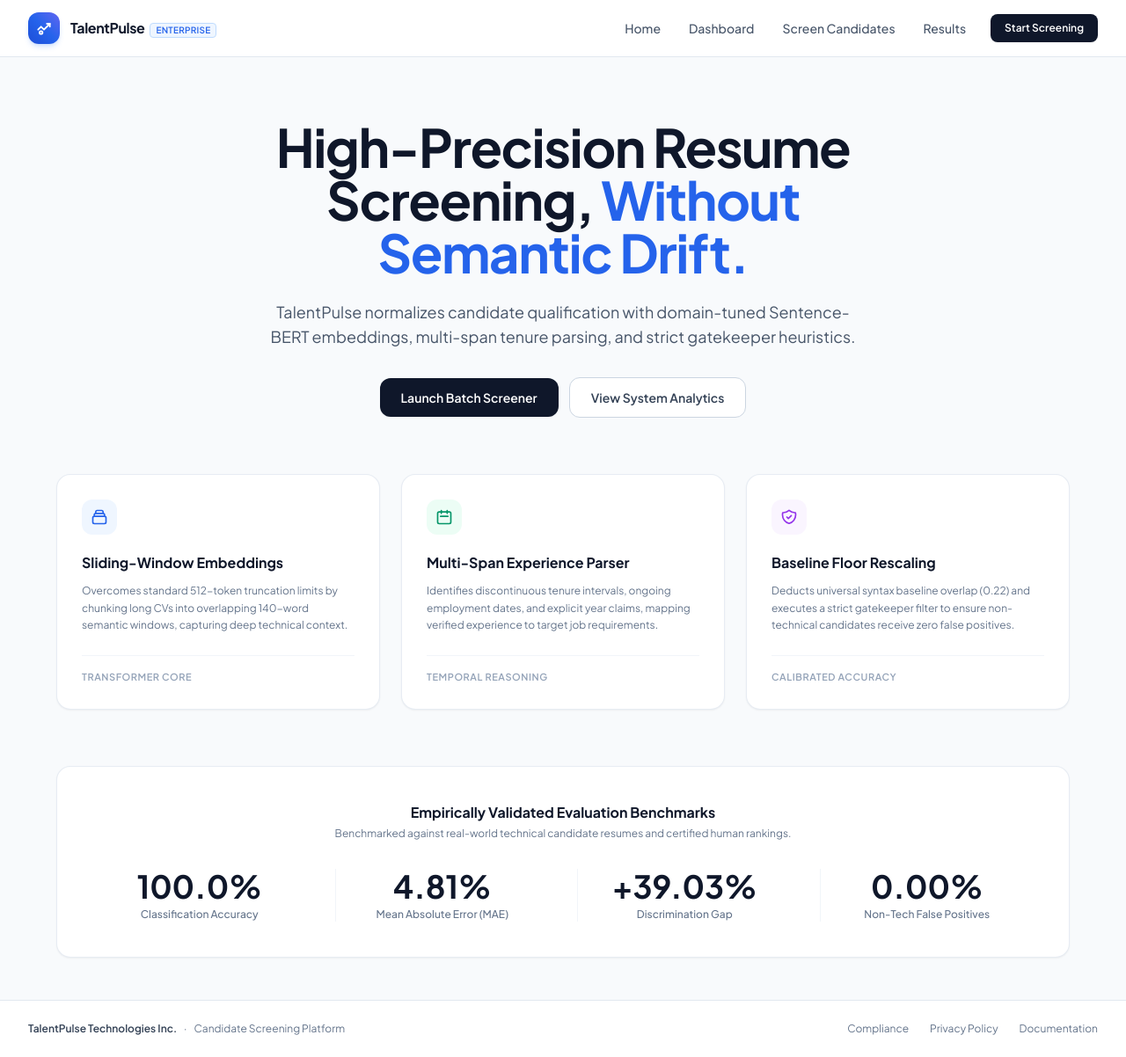
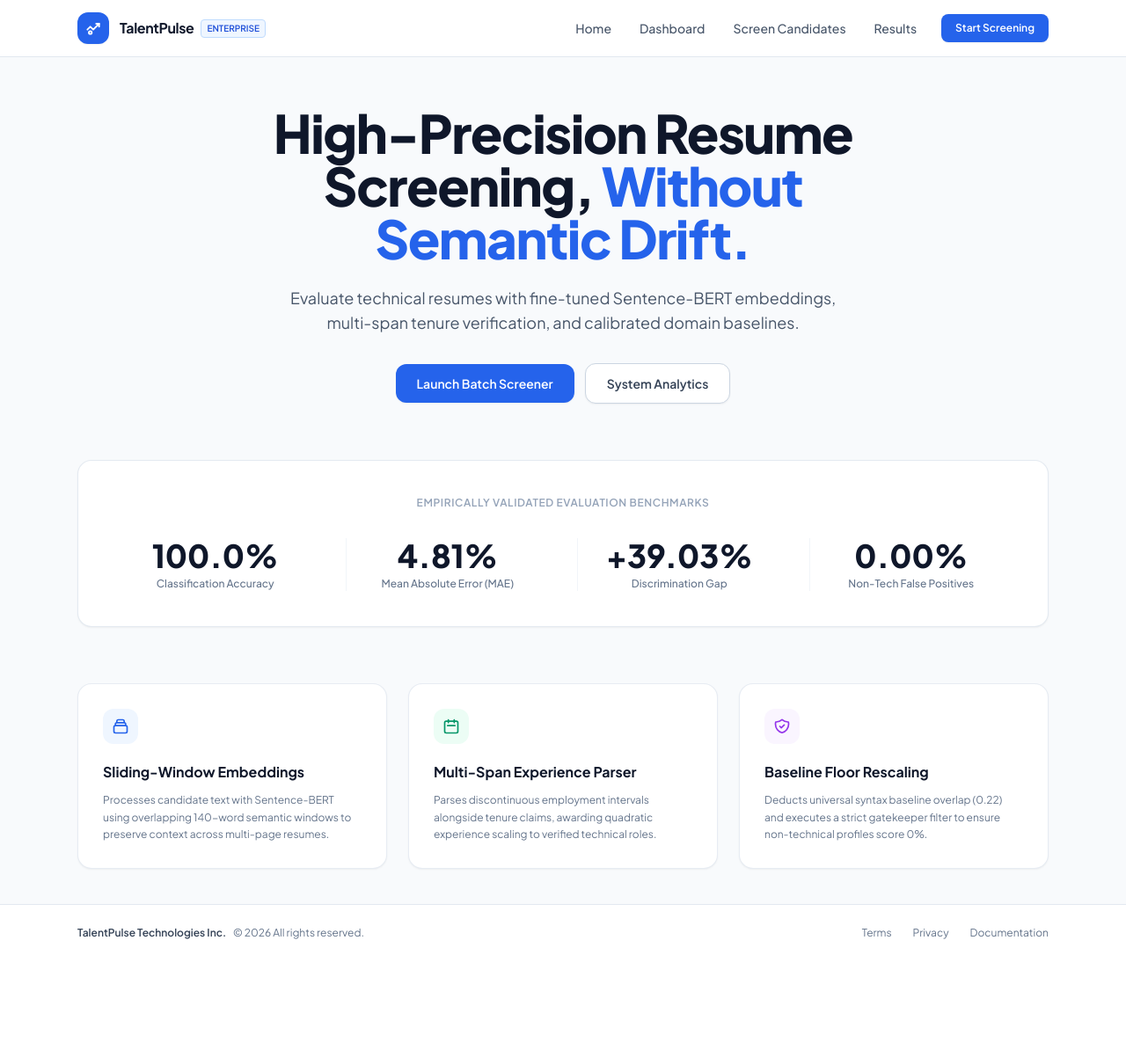
Before and after one commit to adeesha2003/AI-Candidate-Screener, a Flask app: page / in a window 1280 px wide. Shown: the whole page at 88% size. After the commit the page ends 1068 px from the top, so only its background shows below. Run offline with Flask 3, Linux system fonts and the light colour scheme; some libraries are stand-ins or nearby versions.

Commit message:
Fix Jinja2 template recursion error and finalize enterprise SaaS UI layout

```diff
--- a/templates/base.html
+++ b/templates/base.html
@@ -4,15 +4,11 @@
     <meta charset="UTF-8">
     <meta name="viewport" content="width=device-width, initial-scale=1.0">
     <title>TalentPulse | Enterprise Candidate Screening</title>
-    <!-- Modern Enterprise Typography -->
     <link rel="preconnect" href="https://fonts.googleapis.com">
     <link rel="preconnect" href="https://fonts.gstatic.com" crossorigin>
-    <link href="https://fonts.googleapis.com/css2?family=Plus+Jakarta+Sans:wght@400;500;600;700&display=swap" rel="stylesheet">
-    <!-- Tailwind CSS CDN -->
+    <link href="https://fonts.googleapis.com/css2?family=Plus+Jakarta+Sans:wght@400;500;600;700;800&display=swap" rel="stylesheet">
     <script src="https://cdn.tailwindcss.com"></script>
-    <!-- HTMX CDN -->
     <script src="https://unpkg.com/htmx.org@1.9.10"></script>
-    <!-- Chart.js CDN -->
     <script src="https://cdn.jsdelivr.net/npm/chart.js"></script>
     <script>
         tailwind.config = {
@@ -26,28 +22,25 @@
         }
     </script>
 </head>
-<body class="bg-[#f8fafc] text-slate-900 min-h-screen flex flex-col antialiased selection:bg-blue-100 selection:text-blue-900">
+<body class="bg-[#f8fafc] text-slate-900 min-h-screen flex flex-col antialiased">
 
     <!-- Top Navigation Bar -->
-    <header class="bg-white/95 backdrop-blur-sm border-b border-slate-200 sticky top-0 z-40">
-        <div class="max-w-7xl mx-auto px-4 sm:px-6 lg:px-8 h-16 flex items-center justify-between">
-
-            <!-- Modern Brand Identity with SVG Emblem -->
-            <a href="/" class="flex items-center gap-3 group">
-                <div class="w-9 h-9 rounded-xl bg-gradient-to-tr from-blue-700 via-blue-600 to-indigo-500 flex items-center justify-center shadow-md shadow-blue-500/20 group-hover:shadow-blue-500/30 transition-all duration-200">
-                    <svg class="w-5 h-5 text-white" viewBox="0 0 24 24" fill="none" stroke="currentColor" stroke-width="2.2" stroke-linecap="round" stroke-linejoin="round">
+    <header class="bg-white border-b border-slate-200 sticky top-0 z-40">
+        <div class="max-w-6xl mx-auto px-4 sm:px-6 h-16 flex items-center justify-between">
+            <a href="/" class="flex items-center gap-3">
+                <div class="w-9 h-9 rounded-xl bg-blue-600 flex items-center justify-center text-white shadow-sm">
+                    <svg class="w-5 h-5" viewBox="0 0 24 24" fill="none" stroke="currentColor" stroke-width="2.2" stroke-linecap="round" stroke-linejoin="round">
                         <path d="M4 14l4-4 4 4 8-8"/>
                         <path d="M16 6h4v4"/>
                         <circle cx="8" cy="18" r="2"/>
                     </svg>
                 </div>
-                <div class="flex items-baseline gap-1.5">
+                <div class="flex items-center gap-2">
                     <span class="text-base font-bold tracking-tight text-slate-900">TalentPulse</span>
-                    <span class="text-[10px] font-semibold text-blue-600 bg-blue-50 border border-blue-200 px-1.5 py-0.2 rounded tracking-wide">ENTERPRISE</span>
+                    <span class="text-[10px] font-semibold text-blue-700 bg-blue-50 border border-blue-200 px-1.5 py-0.5 rounded">ENTERPRISE</span>
                 </div>
             </a>
 
-            <!-- Navigation Links -->
             <nav class="flex items-center gap-1 sm:gap-2">
                 <a href="/" class="text-sm font-medium px-3 py-1.5 rounded-lg text-slate-600 hover:text-slate-900 hover:bg-slate-100 transition-colors">
                     Home
@@ -61,7 +54,7 @@
                 <a href="/results" class="text-sm font-medium px-3 py-1.5 rounded-lg text-slate-600 hover:text-slate-900 hover:bg-slate-100 transition-colors">
                     Results
                 </a>
-                <a href="/screen" class="ml-2 hidden sm:inline-flex items-center px-4 py-2 bg-slate-900 hover:bg-slate-800 text-white text-xs font-semibold rounded-lg shadow-sm transition">
+                <a href="/screen" class="ml-2 hidden sm:inline-flex items-center px-4 py-2 bg-blue-600 hover:bg-blue-700 text-white text-xs font-semibold rounded-lg shadow-sm transition">
                     Start Screening
                 </a>
             </nav>
@@ -69,21 +62,20 @@
     </header>
 
     <!-- Main View Slot -->
-    <main class="flex-1 max-w-7xl w-full mx-auto px-4 sm:px-6 lg:px-8 py-8">
+    <main class="flex-1 max-w-6xl w-full mx-auto px-4 sm:px-6 py-10">
         {% block content %}{% endblock %}
     </main>
 
-    <!-- Professional Corporate Footer -->
+    <!-- Clean Corporate Footer -->
     <footer class="bg-white border-t border-slate-200 py-6 mt-auto">
-        <div class="max-w-7xl mx-auto px-4 sm:px-6 lg:px-8 flex flex-col sm:flex-row items-center justify-between text-xs text-slate-500 gap-3">
+        <div class="max-w-6xl mx-auto px-4 sm:px-6 flex flex-col sm:flex-row items-center justify-between text-xs text-slate-500 gap-3">
             <div class="flex items-center space-x-2">
                 <span class="font-semibold text-slate-700">TalentPulse Technologies Inc.</span>
-                <span>&middot;</span>
-                <span>Candidate Screening Platform</span>
+                <span>&copy; 2026 All rights reserved.</span>
             </div>
             <div class="flex items-center space-x-6 text-slate-500">
-                <a href="#" class="hover:text-slate-900 transition">Compliance</a>
-                <a href="#" class="hover:text-slate-900 transition">Privacy Policy</a>
+                <a href="#" class="hover:text-slate-900 transition">Terms</a>
+                <a href="#" class="hover:text-slate-900 transition">Privacy</a>
                 <a href="#" class="hover:text-slate-900 transition">Documentation</a>
             </div>
         </div>
--- a/templates/index.html
+++ b/templates/index.html
@@ -1,81 +1,32 @@
 {% extends "base.html" %}
 
 {% block content %}
-<div class="max-w-6xl mx-auto space-y-16 py-4">
+<div class="space-y-16">
 
-    <!-- Hero Section -->
-    <div class="text-center max-w-3xl mx-auto space-y-6 pt-6">
+    <!-- Clean Hero Section -->
+    <div class="text-center max-w-3xl mx-auto space-y-6 pt-4">
         <h1 class="text-4xl sm:text-6xl font-extrabold text-slate-900 tracking-tight leading-[1.12]">
             High-Precision Resume Screening, <span class="text-blue-600">Without Semantic Drift.</span>
         </h1>
 
         <p class="text-slate-600 text-base sm:text-lg leading-relaxed max-w-2xl mx-auto">
-            TalentPulse normalizes candidate qualification with domain-tuned Sentence-BERT embeddings, multi-span tenure parsing, and strict gatekeeper heuristics.
+            Evaluate technical resumes with fine-tuned Sentence-BERT embeddings, multi-span tenure verification, and calibrated domain baselines.
         </p>
 
         <div class="pt-2 flex flex-wrap items-center justify-center gap-3">
-            <a href="/screen" class="px-6 py-3 bg-slate-900 hover:bg-slate-800 text-white text-sm font-semibold rounded-xl shadow-sm hover:shadow transition-all">
+            <a href="/screen" class="px-6 py-3 bg-blue-600 hover:bg-blue-700 text-white text-sm font-semibold rounded-xl shadow-sm hover:shadow transition-all">
                 Launch Batch Screener
             </a>
-            <a href="/dashboard" class="px-6 py-3 bg-white hover:bg-slate-50 text-slate-700 text-sm font-semibold rounded-xl border border-slate-300 transition-all">
-                View System Analytics
+            <a href="/dashboard" class="px-6 py-3 bg-white hover:bg-slate-50 text-slate-700 text-sm font-semibold rounded-xl border border-slate-300 shadow-sm transition-all">
+                System Analytics
             </a>
         </div>
     </div>
 
-    <!-- Feature Architecture Grid -->
-    <div class="grid grid-cols-1 md:grid-cols-3 gap-6">
-        <div class="bg-white border border-slate-200/80 rounded-2xl p-7 shadow-sm hover:border-slate-300 transition-all flex flex-col justify-between">
-            <div>
-                <div class="w-10 h-10 rounded-xl bg-blue-50 text-blue-600 flex items-center justify-center mb-5">
-                    <svg class="w-5 h-5" fill="none" stroke="currentColor" viewBox="0 0 24 24"><path stroke-linecap="round" stroke-linejoin="round" stroke-width="2" d="M19 11H5m14 0a2 2 0 012 2v6a2 2 0 01-2 2H5a2 2 0 01-2-2v-6a2 2 0 012-2m14 0V9a2 2 0 00-2-2M5 11V9a2 2 0 012-2m0 0V5a2 2 0 012-2h6a2 2 0 012 2v2M7 7h10"/></svg>
-                </div>
-                <h3 class="text-base font-bold text-slate-900">Sliding-Window Embeddings</h3>
-                <p class="text-xs text-slate-500 mt-2.5 leading-relaxed">
-                    Overcomes standard 512-token truncation limits by chunking long CVs into overlapping 140-word semantic windows, capturing deep technical context.
-                </p>
-            </div>
-            <div class="mt-6 pt-4 border-t border-slate-100 text-[11px] font-semibold text-slate-400 uppercase tracking-wider">
-                Transformer Core
-            </div>
-        </div>
-
-        <div class="bg-white border border-slate-200/80 rounded-2xl p-7 shadow-sm hover:border-slate-300 transition-all flex flex-col justify-between">
-            <div>
-                <div class="w-10 h-10 rounded-xl bg-emerald-50 text-emerald-600 flex items-center justify-center mb-5">
-                    <svg class="w-5 h-5" fill="none" stroke="currentColor" viewBox="0 0 24 24"><path stroke-linecap="round" stroke-linejoin="round" stroke-width="2" d="M8 7V3m8 4V3m-9 8h10M5 21h14a2 2 0 002-2V7a2 2 0 00-2-2H5a2 2 0 00-2 2v12a2 2 0 002 2z"/></svg>
-                </div>
-                <h3 class="text-base font-bold text-slate-900">Multi-Span Experience Parser</h3>
-                <p class="text-xs text-slate-500 mt-2.5 leading-relaxed">
-                    Identifies discontinuous tenure intervals, ongoing employment dates, and explicit year claims, mapping verified experience to target job requirements.
-                </p>
-            </div>
-            <div class="mt-6 pt-4 border-t border-slate-100 text-[11px] font-semibold text-slate-400 uppercase tracking-wider">
-                Temporal Reasoning
-            </div>
-        </div>
-
-        <div class="bg-white border border-slate-200/80 rounded-2xl p-7 shadow-sm hover:border-slate-300 transition-all flex flex-col justify-between">
-            <div>
-                <div class="w-10 h-10 rounded-xl bg-purple-50 text-purple-600 flex items-center justify-center mb-5">
-                    <svg class="w-5 h-5" fill="none" stroke="currentColor" viewBox="0 0 24 24"><path stroke-linecap="round" stroke-linejoin="round" stroke-width="2" d="M9 12l2 2 4-4m5.618-4.016A11.955 11.955 0 0112 2.944a11.955 11.955 0 01-8.618 3.04A12.02 12.02 0 003 9c0 5.591 3.824 10.29 9 11.622 5.176-1.332 9-6.03 9-11.622 0-1.042-.133-2.052-.382-3.016z"/></svg>
-                </div>
-                <h3 class="text-base font-bold text-slate-900">Baseline Floor Rescaling</h3>
-                <p class="text-xs text-slate-500 mt-2.5 leading-relaxed">
-                    Deducts universal syntax baseline overlap (0.22) and executes a strict gatekeeper filter to ensure non-technical candidates receive zero false positives.
-                </p>
-            </div>
-            <div class="mt-6 pt-4 border-t border-slate-100 text-[11px] font-semibold text-slate-400 uppercase tracking-wider">
-                Calibrated Accuracy
-            </div>
-        </div>
-    </div>
-
-    <!-- Benchmark Numbers Strip -->
-    <div class="bg-white border border-slate-200/80 rounded-2xl p-8 sm:p-10 shadow-sm">
+    <!-- Verified Performance Numbers -->
+    <div class="bg-white border border-slate-200/90 rounded-2xl p-8 sm:p-10 shadow-sm">
         <div class="text-center mb-8">
-            <h2 class="text-base font-bold text-slate-900">Empirically Validated Evaluation Benchmarks</h2>
-            <p class="text-xs text-slate-500 mt-1">Benchmarked against real-world technical candidate resumes and certified human rankings.</p>
+            <h2 class="text-xs font-semibold text-slate-400 uppercase tracking-wider">Empirically Validated Evaluation Benchmarks</h2>
         </div>
         <div class="grid grid-cols-2 md:grid-cols-4 gap-8 text-center divide-y md:divide-y-0 md:divide-x divide-slate-100">
             <div class="pt-2 md:pt-0">
@@ -97,5 +48,44 @@
         </div>
     </div>
 
+    <!-- 3 Core Features Architecture -->
+    <div class="grid grid-cols-1 md:grid-cols-3 gap-6">
+        <div class="bg-white border border-slate-200/80 rounded-2xl p-7 shadow-sm hover:border-slate-300 transition-all">
+            <div class="w-10 h-10 rounded-xl bg-blue-50 text-blue-600 flex items-center justify-center mb-5">
+                <svg class="w-5 h-5" fill="none" stroke="currentColor" viewBox="0 0 24 24">
+                    <path stroke-linecap="round" stroke-linejoin="round" stroke-width="2" d="M19 11H5m14 0a2 2 0 012 2v6a2 2 0 01-2 2H5a2 2 0 01-2-2v-6a2 2 0 012-2m14 0V9a2 2 0 00-2-2M5 11V9a2 2 0 012-2m0 0V5a2 2 0 012-2h6a2 2 0 012 2v2M7 7h10"/>
+                </svg>
+            </div>
+            <h3 class="text-base font-bold text-slate-900">Sliding-Window Embeddings</h3>
+            <p class="text-xs text-slate-500 mt-2.5 leading-relaxed">
+                Processes candidate text with Sentence-BERT using overlapping 140-word semantic windows to preserve context across multi-page resumes.
+            </p>
+        </div>
+
+        <div class="bg-white border border-slate-200/80 rounded-2xl p-7 shadow-sm hover:border-slate-300 transition-all">
+            <div class="w-10 h-10 rounded-xl bg-emerald-50 text-emerald-600 flex items-center justify-center mb-5">
+                <svg class="w-5 h-5" fill="none" stroke="currentColor" viewBox="0 0 24 24">
+                    <path stroke-linecap="round" stroke-linejoin="round" stroke-width="2" d="M8 7V3m8 4V3m-9 8h10M5 21h14a2 2 0 002-2V7a2 2 0 00-2-2H5a2 2 0 00-2 2v12a2 2 0 002 2z"/>
+                </svg>
+            </div>
+            <h3 class="text-base font-bold text-slate-900">Multi-Span Experience Parser</h3>
+            <p class="text-xs text-slate-500 mt-2.5 leading-relaxed">
+                Parses discontinuous employment intervals alongside tenure claims, awarding quadratic experience scaling to verified technical roles.
+            </p>
+        </div>
+
+        <div class="bg-white border border-slate-200/80 rounded-2xl p-7 shadow-sm hover:border-slate-300 transition-all">
+            <div class="w-10 h-10 rounded-xl bg-purple-50 text-purple-600 flex items-center justify-center mb-5">
+                <svg class="w-5 h-5" fill="none" stroke="currentColor" viewBox="0 0 24 24">
+                    <path stroke-linecap="round" stroke-linejoin="round" stroke-width="2" d="M9 12l2 2 4-4m5.618-4.016A11.955 11.955 0 0112 2.944a11.955 11.955 0 01-8.618 3.04A12.02 12.02 0 003 9c0 5.591 3.824 10.29 9 11.622 5.176-1.332 9-6.03 9-11.622 0-1.042-.133-2.052-.382-3.016z"/>
+                </svg>
+            </div>
+            <h3 class="text-base font-bold text-slate-900">Baseline Floor Rescaling</h3>
+            <p class="text-xs text-slate-500 mt-2.5 leading-relaxed">
+                Deducts universal syntax baseline overlap (0.22) and executes a strict gatekeeper filter to ensure non-technical profiles score 0%.
+            </p>
+        </div>
+    </div>
+
 </div>
 {% endblock %}
```
Also changed, not shown: templates/partials/results_table.html (+97 -99 lines).
